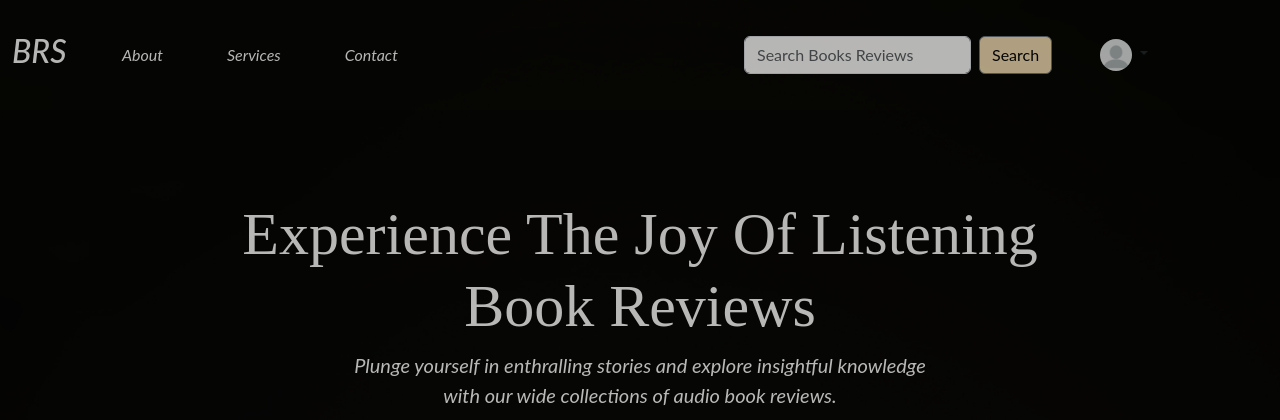
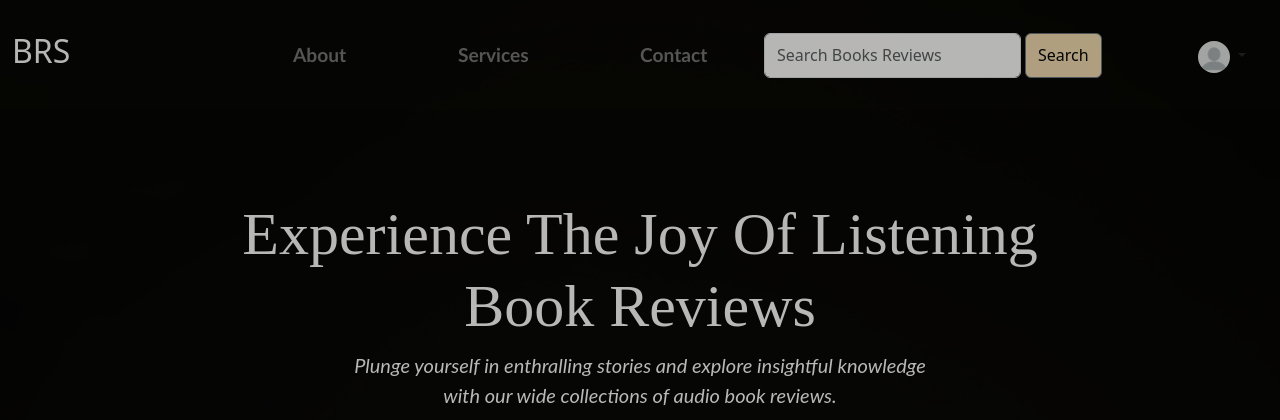
Before and after one commit to Vignesh3-S/book_review_app, a Django app: page / in a window 1280 px wide. Shown: the top 420 px of the page. Run offline with Django 4.2, Linux system fonts and the light colour scheme; some libraries are stand-ins or nearby versions.

Commit message:
updated 14.2.24

```diff
--- a/book_review_app/templates/book_review_app/home.html
+++ b/book_review_app/templates/book_review_app/home.html
@@ -9,35 +9,40 @@
 {% block content %}
   <!--intro part-->
   <nav class="navbar fixed-top navbar-expand-lg navbar-dark" style="background-color: rgb(2, 2, 1);">
-        <div class="container-fluid py-4 test-text">
+    <div class="container-fluid py-4">
       <a href="{% url 'home' %}" style="text-decoration: none;--animate-duration: 900ms;" class="animate__animated animate__bounce"><h2 class="text-white text-start">BRS</h2></a>
-          <button class="navbar-toggler" type="button" data-bs-toggle="collapse" data-bs-target="#navbarTogglerDemo03" aria-controls="navbarTogglerDemo03" aria-expanded="false" aria-label="Toggle navigation">
+      <button class="navbar-toggler" type="button" data-bs-toggle="collapse" data-bs-target="#collapsibleNavbar">
         <span class="navbar-toggler-icon"></span>
       </button>
-          <div class="collapse navbar-collapse" id="navbarTogglerDemo03">
-            <ul class="navbar-nav me-auto mb-2 mb-lg-0 animate__animated animate__backInLeft" style="--animate-duration: 900ms;">
-              <li class="nav-item ms-5">
-                  <a class="nav-link  text-white" href="#about">About</a>
+      <div class="collapse navbar-collapse justify-content-lg-center ms-5 btn-group drop-down" id="collapsibleNavbar" style="--animate-duration: 1.5s;">
+        <ul class="navbar-nav ms-5">
+          <li class="nav-item fa-fade ms-5">
+            <a class="nav-link button ms-5 text-white animate__animated animate__backInDown animate__delay-1s" href="#about" style="font-size: larger;
+            font-weight: bolder;font-family:'Trebuchet MS', 'Lucida Sans Unicode', 'Lucida Grande', 'Lucida Sans', Arial, sans-serif;"
+            >About</a>
           </li>
-              <li class="nav-item ms-5">
-                  <a class="nav-link  text-white" href="#services">Services</a>
+          <li class="nav-item fa-fade ms-5">
+            <a class="nav-link button ms-5 text-white animate__animated animate__backInUp animate__delay-1s" href="#services" style="font-size: larger;
+            font-weight: bolder;font-family:'Trebuchet MS', 'Lucida Sans Unicode', 'Lucida Grande', 'Lucida Sans', Arial, sans-serif;"
+            >Services</a>
           </li>
-              <li class="nav-item ms-5">
-                  <a class="nav-link  text-white" href="#contact">Contact</a>
+          <li class="nav-item fa-fade ms-5 me-5">
+            <a class="nav-link button ms-5 text-white animate__animated animate__backInDown animate__delay-1s" href="#contact" style="font-size: larger;
+            font-weight: bolder;font-family:'Trebuchet MS', 'Lucida Sans Unicode', 'Lucida Grande', 'Lucida Sans', Arial, sans-serif;"
+            >Contact</a>
           </li>
-            </ul>
           <form class="d-flex animate__animated animate__backInRight" method = "post" action="{% url 'collection' %}">
             {% csrf_token %}
-              <input class="form-control me-2" name = "search" type="search" placeholder="Search Books Reviews" required aria-label="Search">
+            <input class="form-control me-1" name = "search" type="search" placeholder="Search Books Reviews" required aria-label="Search">
             <button class="btn btn-outline-secondary" style="background-color: wheat;color: black;" type="submit">Search</button>
           </form>
-            <div class="dropdown ms-5 animate__animated animate__backInDown" style="--animate-duration: 900ms; margin-right:10%">
+          <div class="dropdown ms-5 mt-2 animate__animated animate__backInUp animate__delay-1s">
             {% if userimg %}
-              <a href="#" class="d-block link-dark text-decoration-none dropdown-toggle" id="dropdownUser1" data-bs-toggle="dropdown" aria-expanded="false">
+            <a href="#" class="d-block link-dark text-decoration-none dropdown-toggle ms-5" id="dropdownUser1" data-bs-toggle="dropdown" aria-expanded="false">
               <img src="{{userimg.url}}" alt="mdo" width="32" height="32" class="rounded-circle">
             </a>
             {% else %}
-              <a href="#" class="d-block link-dark text-decoration-none dropdown-toggle" id="dropdownUser1" data-bs-toggle="dropdown" aria-expanded="false">
+            <a href="#" class="d-block link-dark text-decoration-none dropdown-toggle ms-5" id="dropdownUser1" data-bs-toggle="dropdown" aria-expanded="false">
               <img src="{% static 'book_review_app/images/profile.png' %}" alt="mdo" width="32" height="32" class="rounded-circle">
             </a>
             {% endif %}
@@ -55,11 +60,10 @@
             <ul class="dropdown-menu text-small" aria-labelledby="dropdownUser1">
               <li><a class="dropdown-item" href="{% url 'signup' %}">Sign up</a></li>
               <li><a class="dropdown-item" href="{% url 'signin' %}">Sign in</a></li>
-                <li><a class="dropdown-item" href="{% url 'profile' %}">Profile</a></li>
-                <li><a class="dropdown-item" href="{% url 'myreview' %}">my Reviews</a></li>
             </ul>
+          </div>
           {% endif %}
-            </div>
+        </ul>
       </div>
     </div>
   </nav>
@@ -137,6 +141,4 @@
       </div>
     </div>
   </div>
-    </div>
-  </div>
 {% endblock %}
```
Lines whose indentation alone changed are shown as unchanged.
